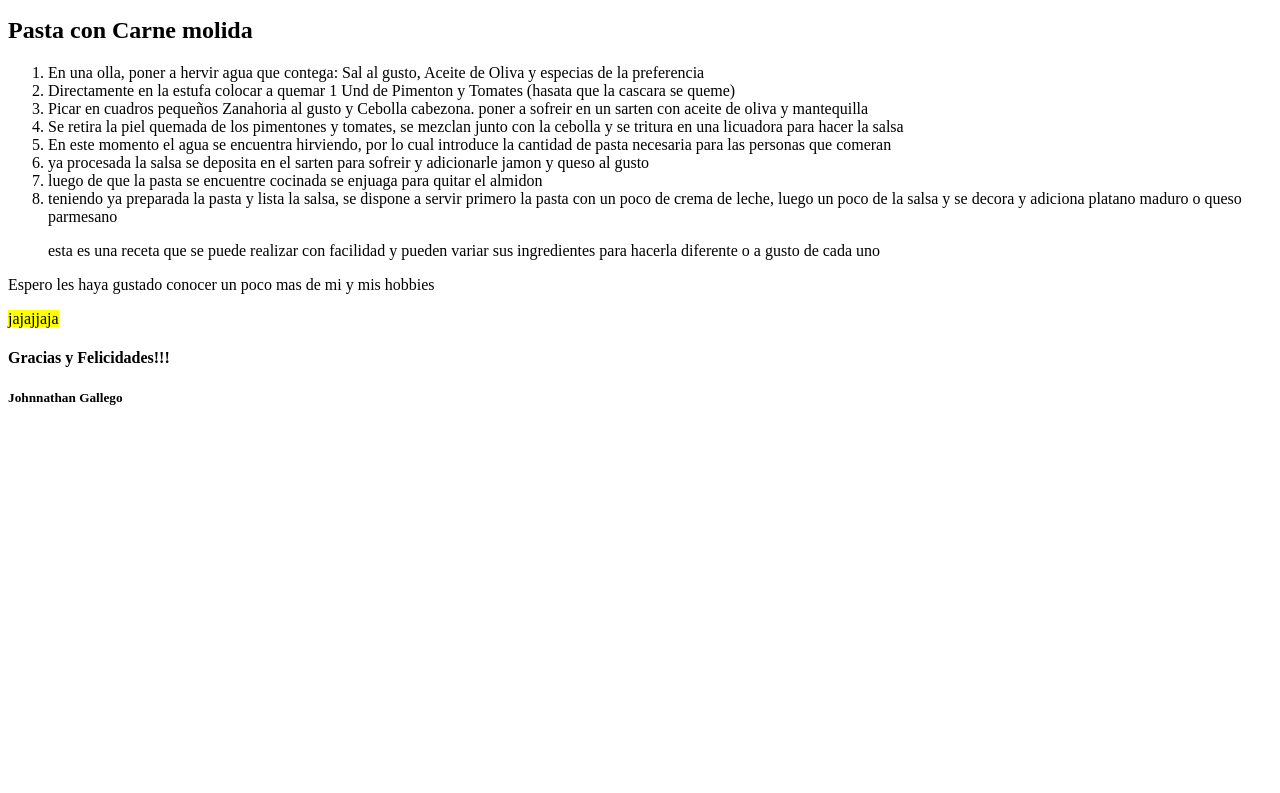
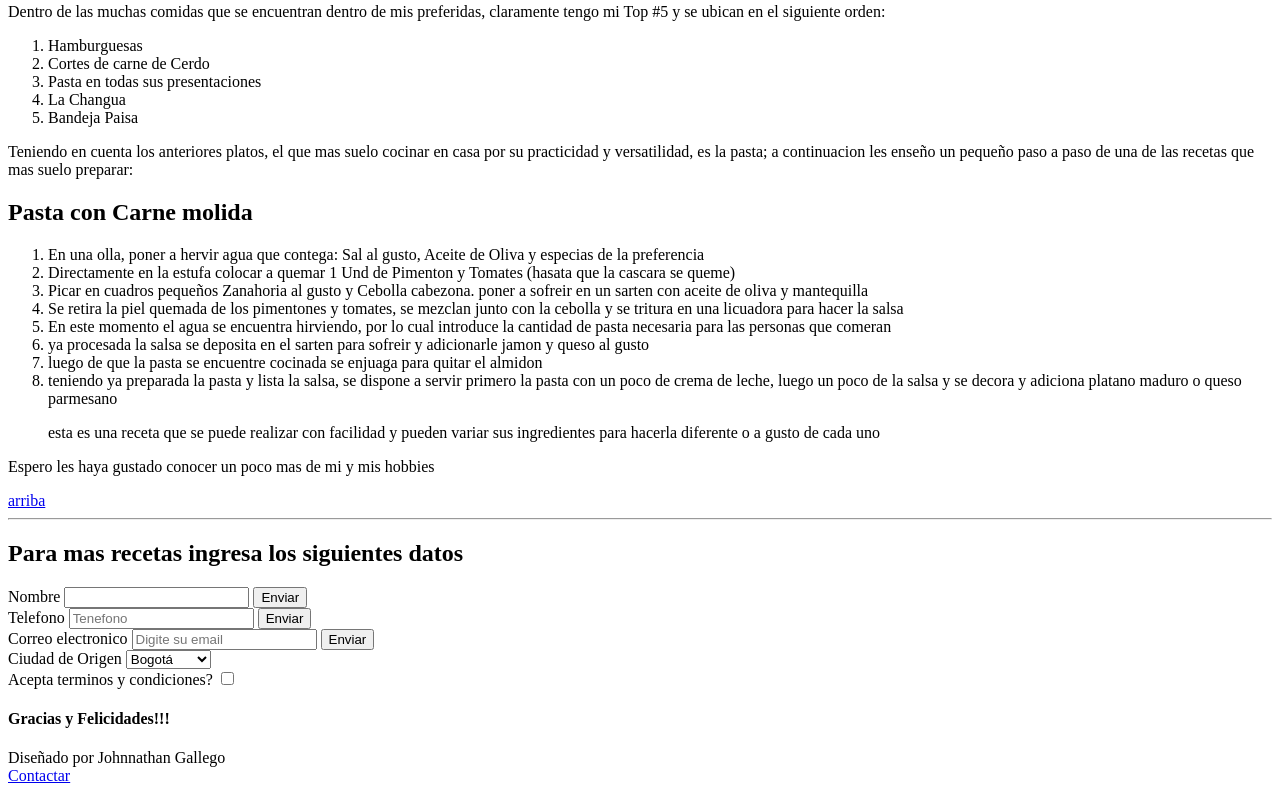
Before and after one commit to jgallego12345/bit01html, a plain HTML site: page bit01html/index.html in a window 1280 px wide. Shown: the part 1156-1949 px from the top of the page. Before the commit the page ends 1584 px from the top, so only its background shows below. Drawn offline with Linux system fonts and the light colour scheme.

Commit message:
Segundo Taller completo

```diff
--- a/bit01html/index.html
+++ b/bit01html/index.html
@@ -9,10 +9,12 @@
     <title>Un poco Sobre Johnnathan Gallego</title>
   </head>
   <body>
-    <figure src="/Nutty.png" alt="Nutyy de Happy Tree Friends"><figcaption>Nutyy de Happy Tree Friends</figcaption></figure>
-    <nav id="Inicio">Inicio</nav> <br> <nav id="#Quien es?">Quien es?</nav> <br><nav id="#Datos">Inicio</nav> <br><nav id="#gustos y hobbies">Gustos & Hobbies</nav> <br> <nav id="#Comida favorita">Comida Favorita</nav> <br> <nav id="#Receta">Receta</nav> <br>
-   <section>
-    <nav a="#inicio">Inicio</nav>
+    <figure><img src="/Nutty.png" alt="Nutty Happy Tree Friends"></figure>
+    <hr>
+    <nav><a href="#1">inicio</a><br> <a href="#2">Quien es?</a><br>
+      <a href="#3">Gustos & Hobbies</a><br> <a href="#4">Comida Favorita</a><br> <a href="#5">Receta</a></nav>
+<hr>
+   <section id="1">
     <main><h1>Un poco Sobre Johnnathan Gallego!!!!</h1></main>
     <p>
       A continuacion conocera un poco mas sobre Johnnathan Gallego y su
@@ -20,7 +22,7 @@
     </p>
   </section>
     <hr />
-    <section>
+    <section id="2">
     <h2>Quien es?</h2>
     <p>
       Johnnathan gallego nacio un 20 de julio de 1990 en la ciudad de Bogotá, en
@@ -38,7 +40,7 @@
     </ul>
     </section>
     <hr />
-    <section>
+    <section id="3">
     <h2>Gustos & Hobbies</h2>
     <p>
       Algunas de las actividades que mas disfruto y a las cuales invierto la
@@ -62,7 +64,7 @@
     </ul>
   </section>
     <hr />
-<section>
+<section id="4">
     <h2>Su comida favorita y como la prepara.</h2>
     <p>
       Dentro de las muchas comidas que se encuentran dentro de mis preferidas,
@@ -76,7 +78,7 @@
       <li>Bandeja Paisa</li>
     </ol>
   </section>
-  <section>
+  <section id="5">
     <p>
       Teniendo en cuenta los anteriores platos, el que mas suelo cocinar en casa
       por su practicidad y versatilidad, es la pasta; a continuacion les enseño
@@ -127,11 +129,38 @@
 
       <p>Espero les haya gustado conocer un poco mas de mi y mis hobbies</p>
 
-      <mark> jajajjaja </mark>
+      <nav><a href="#1">arriba</a></nav>
+      <hr>
+      <h2>Para mas recetas ingresa los siguientes datos</h2>
+      <form>
+        <label for="nombre">Nombre</label>
+        <input type="text" name="" id="nombre">
+        <button>Enviar</button>
+<br>
+        <label for="Telefono">Telefono</label>
+        <input type="text" placeholder="Tenefono">
+        <button>Enviar</button><br>
+        <label for="Email">Correo electronico</label>
+        <input type="text" placeholder="Digite su email">
+        <button>Enviar</button><br>
+
+        <label for="Ciudad de Origen">Ciudad de Origen</label>
+        <select name="Ciudad" >
+          <option value="Bogotá">Bogotá</option>
+          <option value="Medellin">Medellin</option>
+          <option value="Cartagena">Cartagena</option>
+          <option value="Cali">Cali</option>
+        </select><br>
+
+        <label for="Acepta">Acepta terminos y condiciones?</label>
+        <input type="checkbox">
+
+      </form>
 
       <h4>Gracias y Felicidades!!!</h4>
 
-      <h5>Johnnathan Gallego</h5>
-    </ol>
+      <footer>Diseñado por Johnnathan Gallego</footer>
+      <a href="http://www.linkedin.com/in/johnnathan-gallego-romero-57824b13b/"
+      >Contactar</a>
   </body>
 </html>
```
